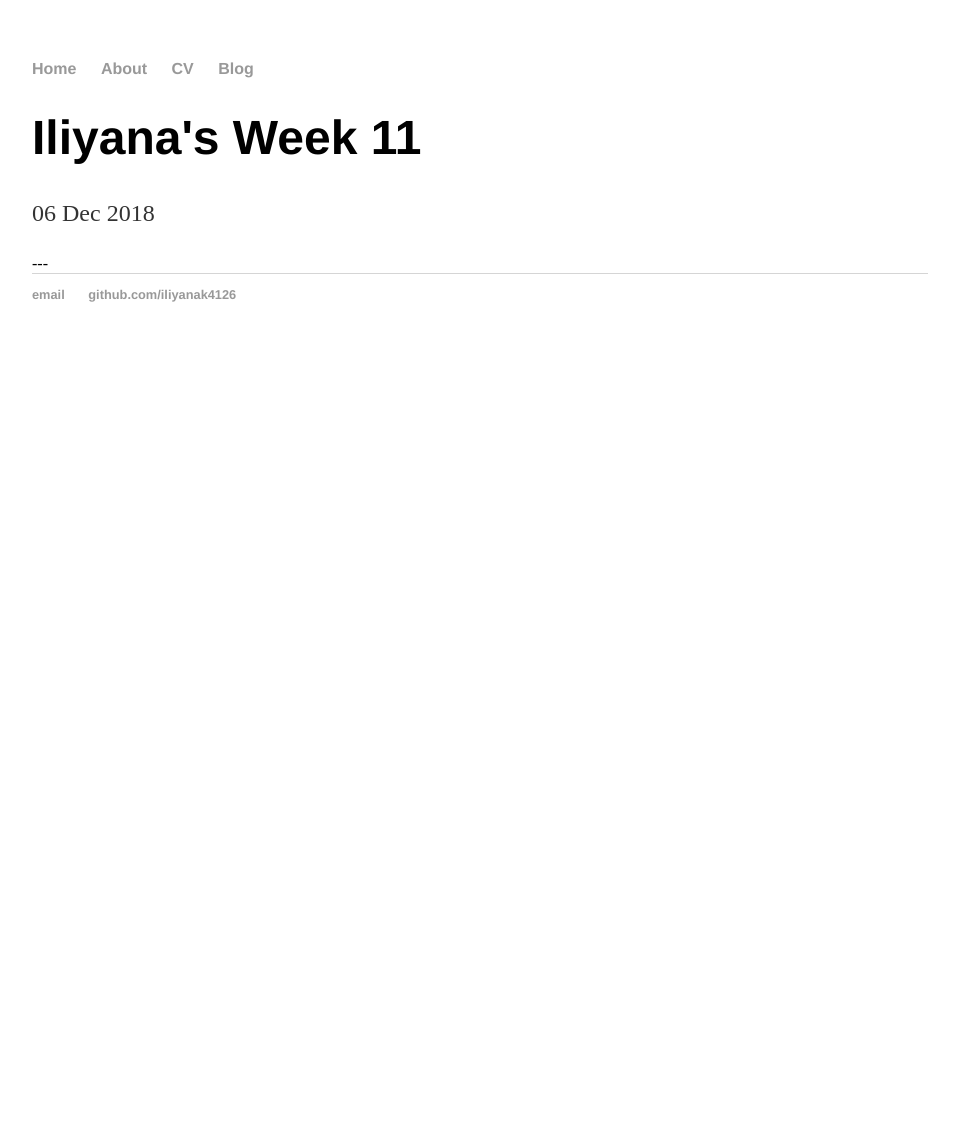
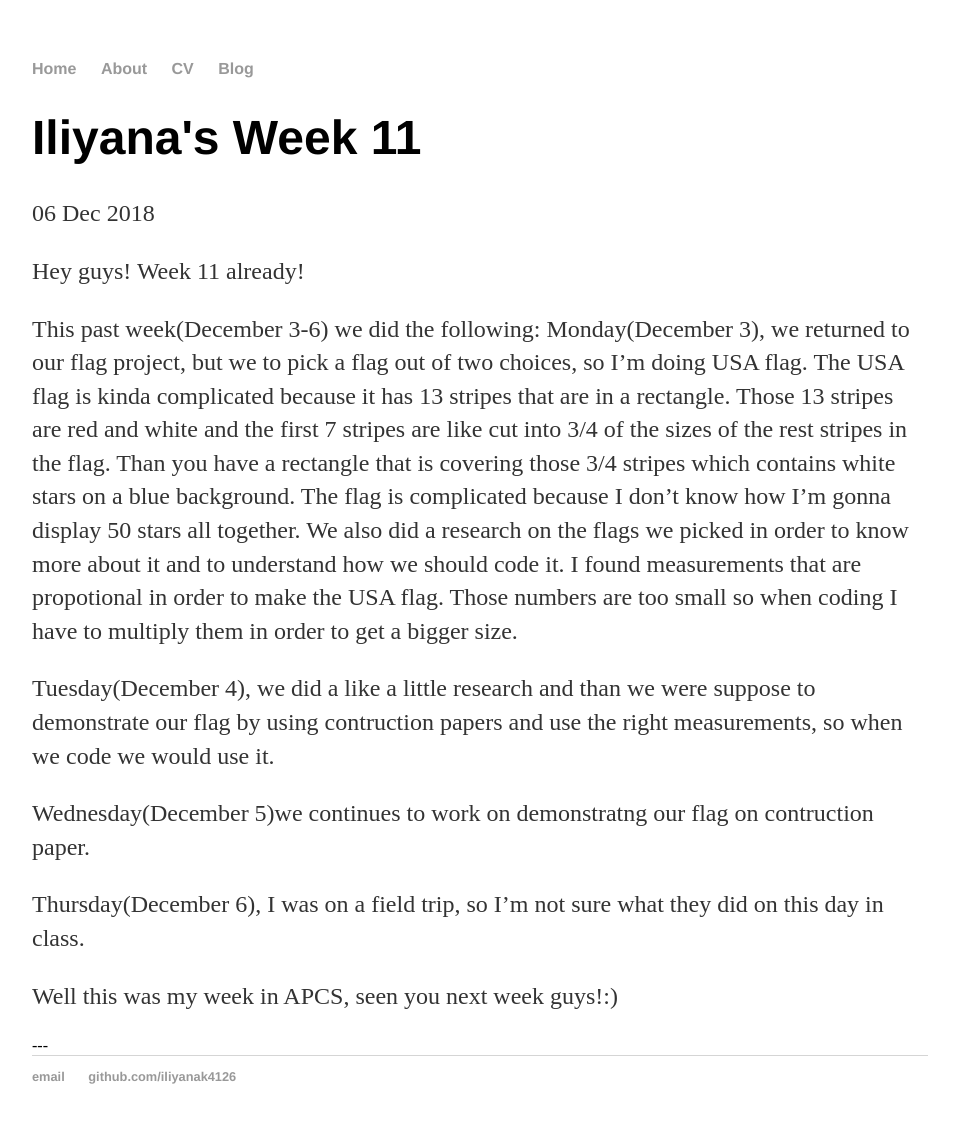
Before and after one commit to iliyanak4126/iliyanak4126.github.io, a Jekyll site: the page built from _posts/2018-12-07-Iliyana-Week-11.md, in a window 1280 px wide. Shown: the whole page, without its empty margins (160-1119 px from the left). Built offline with Jekyll 4.4.1, drawn with Linux system fonts in a browser that asks for light colours; before the commit the page ends 900 px from its top, so only the background shows below that.

Commit message:
Update 2018-12-07-Iliyana-Week-11.md

```diff
--- a/_posts/2018-12-07-Iliyana-Week-11.md
+++ b/_posts/2018-12-07-Iliyana-Week-11.md
@@ -3,3 +3,15 @@ layout: post
 title: "Iliyana's Week 11"
 date: 2018-12-06
 ---
+Hey guys! Week 11 already!
+
+This past week(December 3-6) we did the following:
+Monday(December 3), we returned to our flag project, but we to pick a flag out of two choices, so I'm doing USA flag. The USA flag is kinda complicated because it has 13 stripes that are in a rectangle. Those 13 stripes are red and white and the first 7 stripes are like cut into 3/4 of the sizes of the rest stripes in the flag. Than you have a rectangle that is covering  those 3/4 stripes which contains white stars on a blue background. The flag is complicated because I don't know how I'm gonna display 50 stars all together. We also did a research on the flags we picked in order to know more about it and to understand how we should code it. I found measurements that are propotional in order to make the USA flag. Those numbers are too small so when coding I have to multiply them in order to get a bigger size.
+
+Tuesday(December 4), we did a like a little research and than we were suppose to demonstrate our flag by using contruction papers and use the right measurements, so when we code we would use it.
+
+Wednesday(December 5)we continues to work on demonstratng our flag on contruction paper.
+
+Thursday(December 6), I was on a field trip, so I'm not sure what they did on this day in class.
+
+Well this was my week in APCS, seen you next week guys!:)
```
